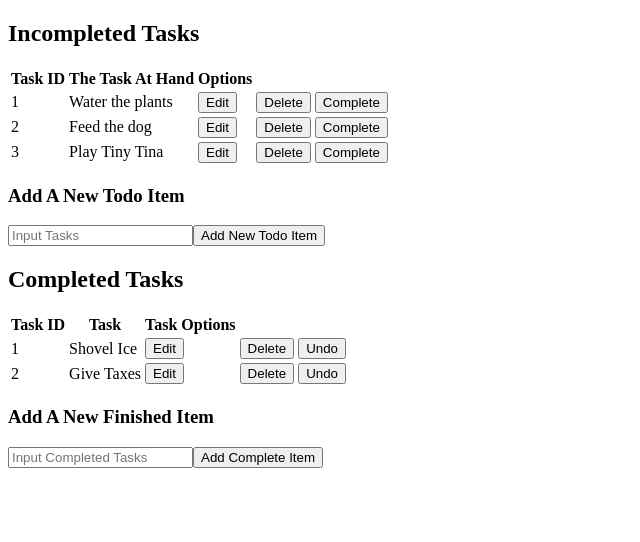
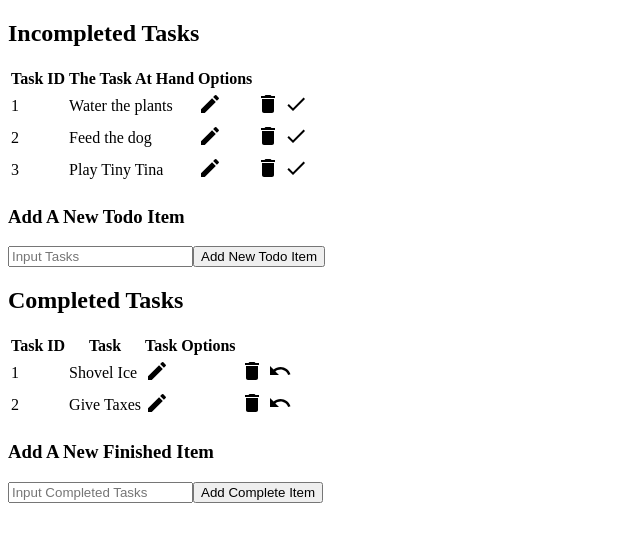
Before and after one commit to nedel20/vettect-project-2, a React (Create React App) app: page / in a window 1280 px wide. Shown: the top 542 px of the page, without its empty margins (0-640 px from the left). Built offline with nearby package versions, Linux system fonts and the light colour scheme.

Commit message:
added material ui icons to table

```diff
--- a/package.json
+++ b/package.json
@@ -3,6 +3,10 @@
   "version": "0.1.0",
   "private": true,
   "dependencies": {
+    "@emotion/react": "^11.10.4",
+    "@emotion/styled": "^11.10.4",
+    "@mui/icons-material": "^5.10.3",
+    "@mui/material": "^5.10.4",
     "@testing-library/jest-dom": "^5.16.5",
     "@testing-library/react": "^13.3.0",
     "@testing-library/user-event": "^13.5.0",
--- a/src/App.js
+++ b/src/App.js
@@ -6,6 +6,7 @@ import CompleteTable from "./Components/CompleteTable";
 import IncompleteTable from "./Components/IncompleteTable";
 import data from "./data.json";
 import data2 from "./data2.json";
+// import 'bootstrap/dist/css/bootstrap.min.css';
 
 /**
  *
--- a/src/Components/EditorReadOnly/CompletedReadyOnly.jsx
+++ b/src/Components/EditorReadOnly/CompletedReadyOnly.jsx
@@ -1,4 +1,7 @@
 import React from "react";
+import DeleteIcon from "@mui/icons-material/Delete";
+import EditIcon from "@mui/icons-material/Edit";
+import UndoIcon from '@mui/icons-material/Undo';
 
 function CompletedReadyOnly({
   task,
@@ -12,22 +15,20 @@ function CompletedReadyOnly({
       <td>{Number(index + 1)}</td>
       <td>{task.chore}</td>
       <td>
-        <button
+        <EditIcon
           type="button"
           onClick={(event) => handleCompleteEditClick(event, task)}
-        >
-          Edit
-        </button>
+       />
+
       </td>
       <td>
-        <button type="button" onClick={() => handleDeleteClick(task.id)}>
-          Delete
-        </button>
+        <DeleteIcon type="button" onClick={() => handleDeleteClick(task.id)}/>
+
       </td>
       <td>
-        <button
+        <UndoIcon
         type="submit"
-        onClick={()=>handleUndoCompleteClick(task.id)} >Undo</button>
+        onClick={()=>handleUndoCompleteClick(task.id)} />
       </td>
     </tr>
   );
--- a/src/Components/EditorReadOnly/EditCompleteContent.jsx
+++ b/src/Components/EditorReadOnly/EditCompleteContent.jsx
@@ -1,4 +1,6 @@
 import React from "react";
+import SaveIcon from "@mui/icons-material/Save";
+import CancelIcon from '@mui/icons-material/Cancel';
 
 function EditCompleteContent({
   index,
@@ -33,10 +35,10 @@ function EditCompleteContent({
         ></input>
       </td>
       <td>
-        <button type="submit">Save</button>
+        <SaveIcon type="submit"/>
       </td>
       <td>
-        <button type="button" onClick={handleCancelClick}>Cancel</button>
+        <CancelIcon type="button" onClick={handleCancelClick}/>
       </td>
     </tr>
   );
--- a/src/Components/EditorReadOnly/EditContent.jsx
+++ b/src/Components/EditorReadOnly/EditContent.jsx
@@ -1,4 +1,6 @@
 import React from 'react';
+import SaveIcon from "@mui/icons-material/Save";
+import CancelIcon from '@mui/icons-material/Cancel';
 
 const EditContent = ({
   editTaskFormData,
@@ -33,10 +35,10 @@ const EditContent = ({
         ></input>
       </td>
       <td>
-        <button type="submit">Save</button>
+        <SaveIcon type="submit"/>
       </td>
       <td>
-        <button type="button" onClick={handleCancelClick}>Cancel</button>
+        <CancelIcon type="button" onClick={handleCancelClick}/>
       </td>
     </tr>
   );
--- a/src/Components/EditorReadOnly/ReadOnly.jsx
+++ b/src/Components/EditorReadOnly/ReadOnly.jsx
@@ -1,28 +1,35 @@
 import React from "react";
 
-const ReadOnly = ({task,index, handleEditClick, handleDeleteClick,handleCompleteClick}) => {
+import DeleteIcon from "@mui/icons-material/Delete";
+import EditIcon from "@mui/icons-material/Edit";
+import CheckIcon from '@mui/icons-material/Check';
+
+const ReadOnly = ({
+  task,
+  index,
+  handleEditClick,
+  handleDeleteClick,
+  handleCompleteClick,
+}) => {
   return (
     <tr key={task.chore}>
       <td>{Number(index + 1)}</td>
       <td>{task.chore}</td>
       <td>
-        <button
-        type="button"
-        onClick={(event) =>handleEditClick(event, task)}
-        >Edit</button>
+        <EditIcon
+          type="button"
+          onClick={(event) => handleEditClick(event, task)}
+        />
       </td>
       <td>
-        <button
-        type="button"
-        onClick={ ()=>handleDeleteClick(task.id)}>Delete</button>
+        <DeleteIcon type="button" onClick={() => handleDeleteClick(task.id)} />
       </td>
       <td>
-        <button
-        type="submit"
-        onClick={()=>handleCompleteClick(task.id)} >Complete</button>
+        <CheckIcon type="submit" onClick={() => handleCompleteClick(task.id)}/>
+
+
       </td>
     </tr>
-
   );
 };
 
```
Also changed, not shown: 1 other file (tests, documents, lock files or other folders).
